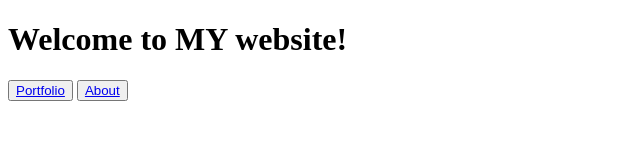
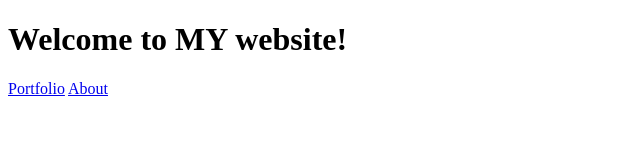
Before and after one commit to Sawyer-Noland-Personal-Website/Portfolio-site, a plain HTML site: page index.html in a window 1280 px wide. Shown: the whole page, without its empty margins (0-640 px from the left). Drawn offline with Linux system fonts and the light colour scheme.

Commit message:
no button

```diff
--- a/index.html
+++ b/index.html
@@ -14,8 +14,8 @@
       <h1 class="Main Head">Welcome to MY website!</h1>
     </header>
     <nav>
-      <button><a href="portfolio.html" class="Portfolio-Button">Portfolio</a></button>
-      <button><a href="about.html" class="About-Button">About</a></button>
+      <a href="portfolio.html" class="Portfolio-Button">Portfolio</a>
+      <a href="about.html" class="About-Button">About</a>
     </nav>
   </body>
 </html>
```
